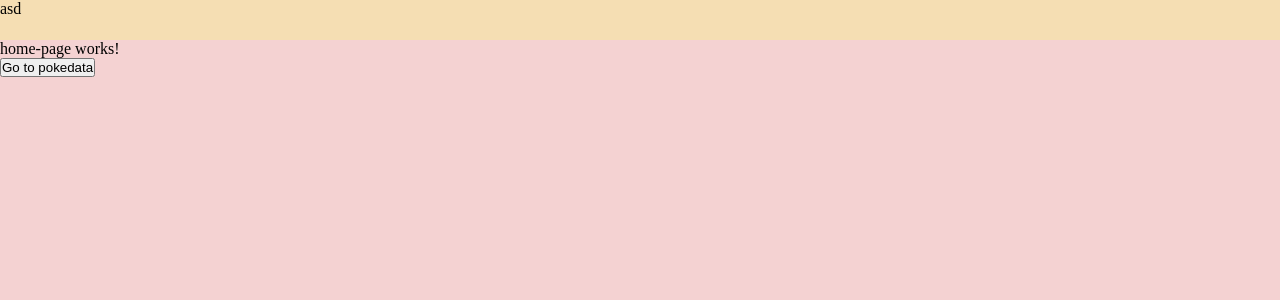
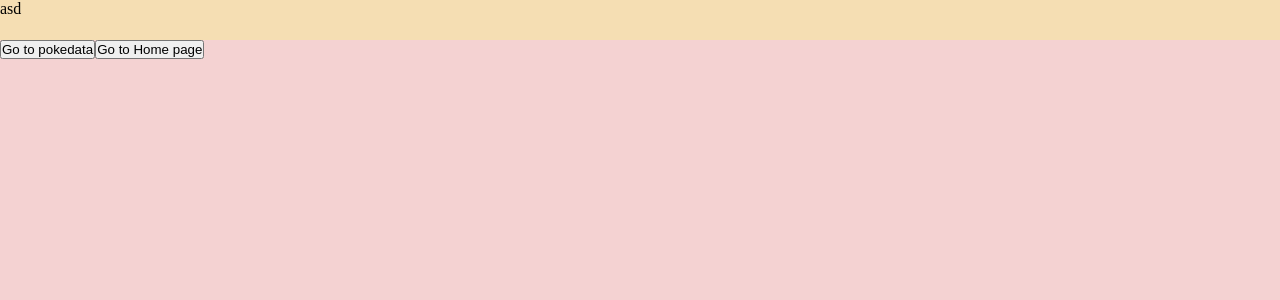
Before and after one commit to JoewayBanh/angular-pokedex, an Angular app: page / in a window 1280 px wide. Shown: the top 300 px of the page. Built offline with nearby package versions, Linux system fonts and the light colour scheme.

Commit message:
add basic routing between home-page and poke-data page

```diff
--- a/src/app/app-routing.module.ts
+++ b/src/app/app-routing.module.ts
@@ -4,7 +4,7 @@ import { HomePageComponent } from './home-page/home-page.component';
 import { PokemonDataComponent } from './components/pokemon-data/pokemon-data.component';
 
 const routes: Routes = [
-  { path: 'home', component: HomePageComponent },
+  { path: '', component: HomePageComponent },
   { path: 'poke-data', component: PokemonDataComponent },
 ];
 
--- a/src/app/app.component.html
+++ b/src/app/app.component.html
@@ -7,7 +7,7 @@
   </head>
   <body>
     <navbar></navbar>
-    <app-home-page></app-home-page>
-    <router-outlet></router-outlet>
+
+    <router-outlet> </router-outlet>
   </body>
 </html>
--- a/src/app/app.component.ts
+++ b/src/app/app.component.ts
@@ -1,4 +1,3 @@
-import { PokemonDataComponent } from './components/pokemon-data/pokemon-data.component';
 import { Component } from '@angular/core';
 
 @Component({
@@ -7,5 +6,5 @@ import { Component } from '@angular/core';
   styleUrls: ['./app.component.scss'],
 })
 export class AppComponent {
-  constructor(readonly pokemonDataComponent: PokemonDataComponent) {}
+  constructor() {}
 }
--- a/src/app/components/pokemon-data/pokemon-data.component.html
+++ b/src/app/components/pokemon-data/pokemon-data.component.html
@@ -31,3 +31,4 @@
     </button>
   </section>
 </main>
+<button routerLink="/">Go to Home page</button>
--- a/src/app/home-page/home-page.component.html
+++ b/src/app/home-page/home-page.component.html
@@ -1,5 +1,7 @@
-<p>home-page works!</p>
 <button (click)="navigateToPokeData()">Go to pokedata</button>
+<button (click)="navigateToHomePage()">Go to Home page</button>
 <!--
-<app-pokemon-data></app-pokemon-data>
+
+<button routerLink="/poke-data">Go to pokedata</button>
+<button routerLink="/home">Go to Home page</button>
 -->
--- a/src/app/home-page/home-page.component.ts
+++ b/src/app/home-page/home-page.component.ts
@@ -2,7 +2,7 @@ import { Component, OnInit } from '@angular/core';
 import { Router } from '@angular/router';
 
 @Component({
-  selector: 'app-home-page',
+  selector: 'home-page',
   templateUrl: './home-page.component.html',
   styleUrls: ['./home-page.component.scss'],
 })
@@ -12,6 +12,9 @@ export class HomePageComponent implements OnInit {
   ngOnInit(): void {}
 
   navigateToPokeData() {
-    this.router.navigate(['/poke-data']);
+    this.router.navigateByUrl('/poke-data');
+  }
+  navigateToHomePage() {
+    this.router.navigateByUrl('/');
   }
 }
```
Also changed, not shown: src/app/app.module.ts (+1 -13 lines).
